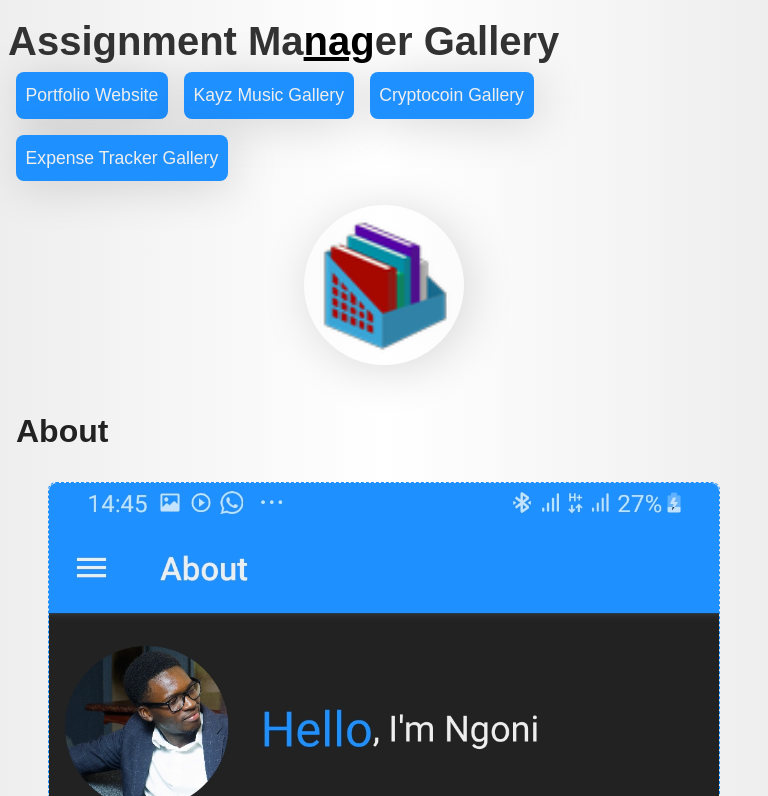
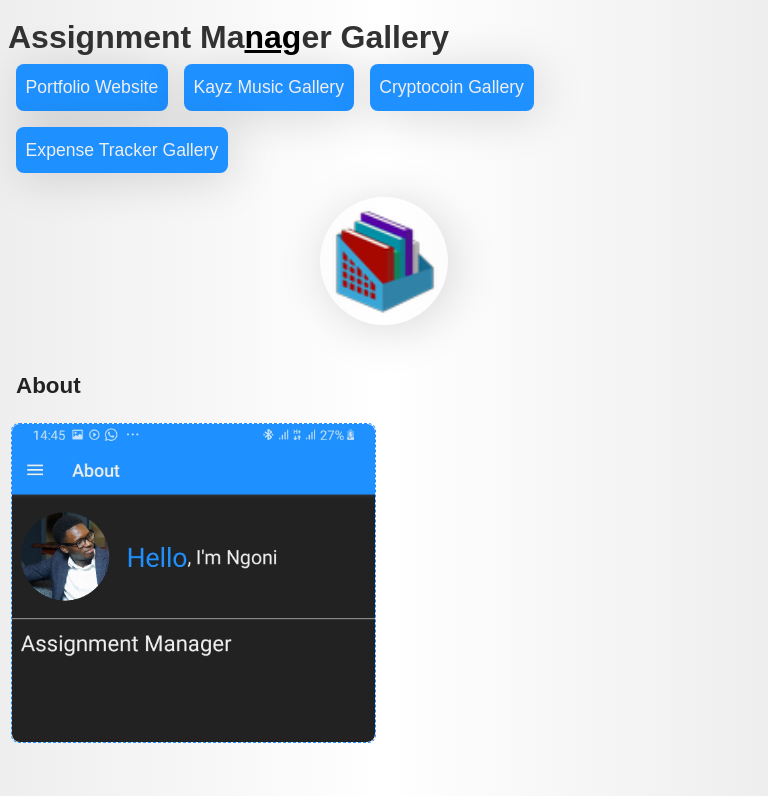
Before and after one commit to KayzMan/assignment_manager_gallery, a plain HTML site: page index.html in a window 768 px wide. Shown: the top 796 px of the page. Drawn offline with Linux system fonts and the light colour scheme.

Commit message:
Updated main.css

```diff
--- a/styles/main.css
+++ b/styles/main.css
@@ -132,24 +132,6 @@ body {
 
 /* For medium Devices (tablets)*/
 @media (min-width: 768px) and (max-width: 991.98px) {
-    .app-container .app-heading h1 {
-        font-size: 2.5rem;
-    }
-    .app-container .app-icon-container {
-        width: 10rem;
-        height: 10rem;
-    }
-    .app-container .gallery-container .heading span {
-        font-size: 2rem;
-    }
-    .app-container .gallery-container .row {
-        grid-template-columns: repeat(auto-fill, minmax(500px, 1fr));
-    }
-    .app-container .gallery-container .row .img-item {
-        width: 90%;
-        margin: 1rem auto;
-        height: 35rem;
-    }
 }
 
 /* For large Devices (desktops) */
```
